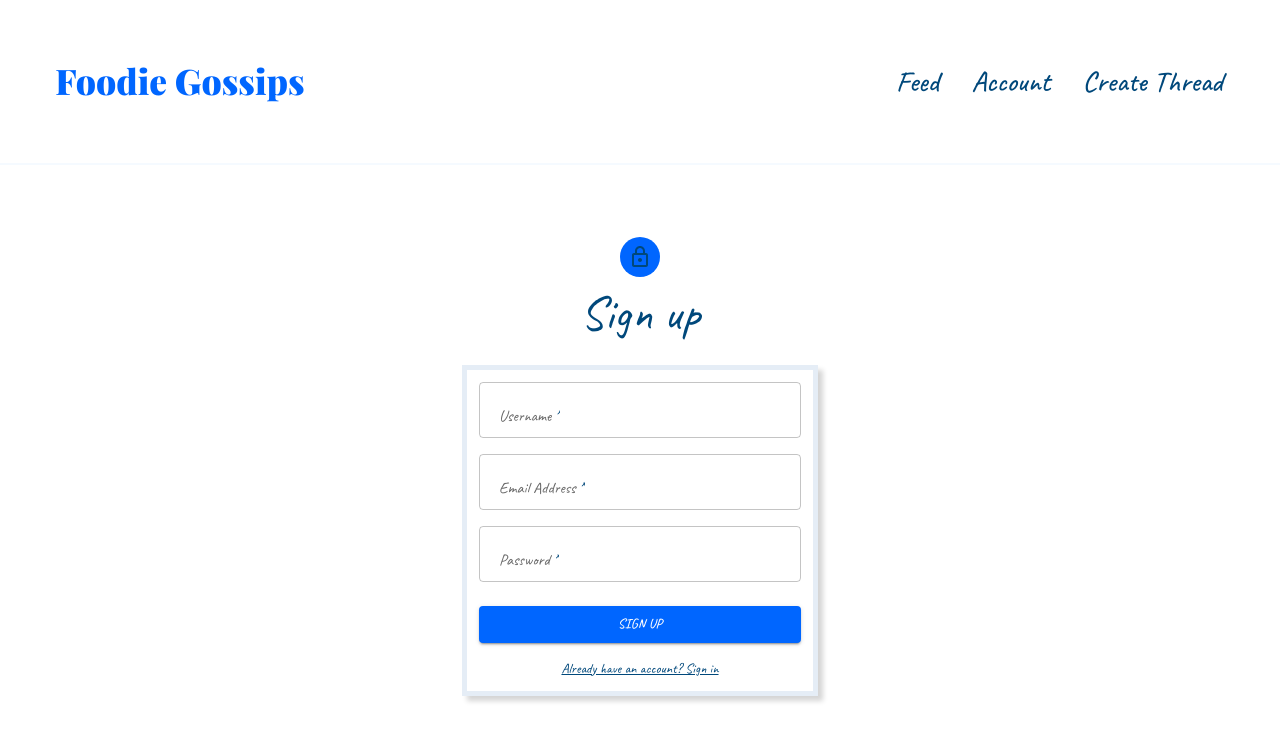
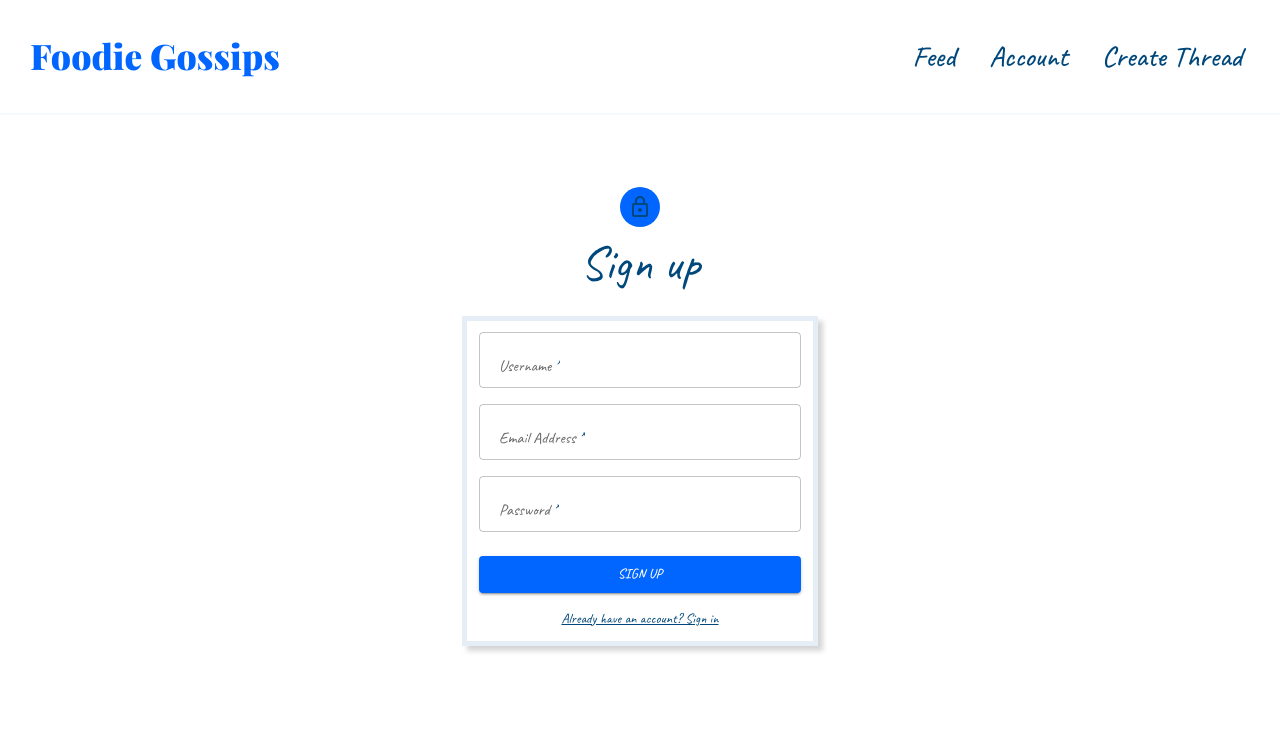
Before and after one commit to celeschai/forum, a React (Create React App) app in the folder frontend/: page /signup in a window 1280 px wide. Shown: the top 740 px of the page. Built offline with nearby package versions, Linux system fonts and the light colour scheme; a web font is replaced by a local one.

Commit message:
CSS updates

```diff
--- a/frontend/src/index.css
+++ b/frontend/src/index.css
@@ -48,7 +48,7 @@ p {
   border-bottom: 2px solid var(--pastel-colour);
   margin: auto;
   margin-bottom: 1%;
-  padding: 3%;
+  padding: 1%;
 }
 
 .navbar h1 {
```
